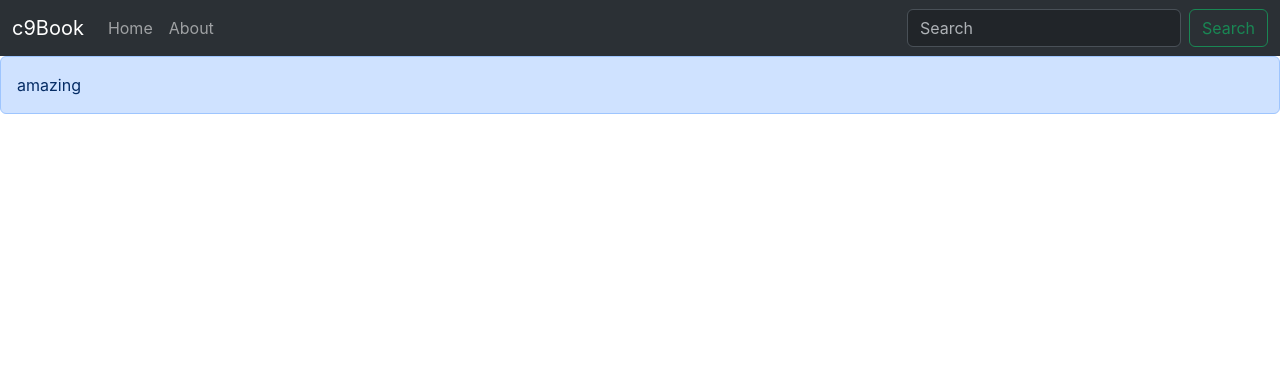
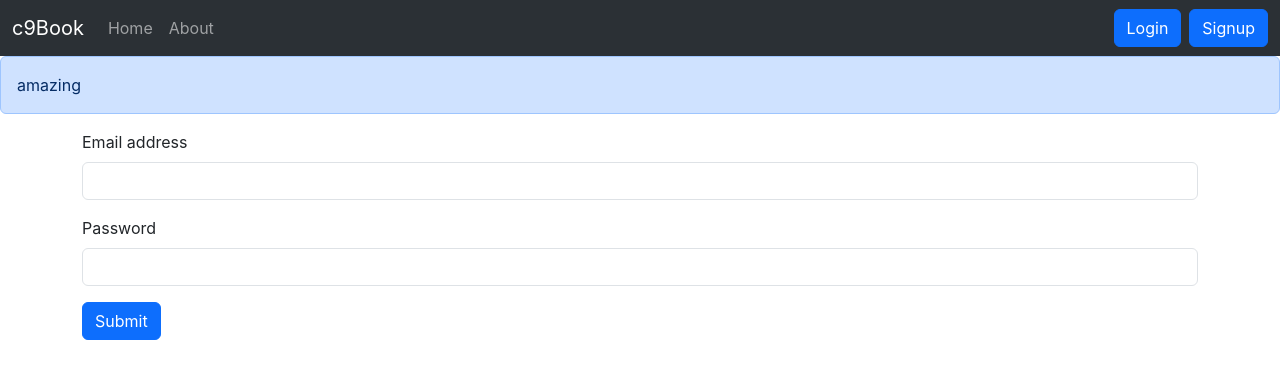
Before and after one commit to c9hariom/react-c9book, a React (Create React App) app: page /login in a window 1280 px wide. Shown: the top 378 px of the page. Built offline with nearby package versions, Linux system fonts and the light colour scheme.

Commit message:
login componenet defined

```diff
--- a/src/App.js
+++ b/src/App.js
@@ -9,6 +9,8 @@ import About from "./component/About";
 import Home from './component/Home';
 import NoteState from './context/notes/NoteState';
 import Alert from './component/Alert';
+import Login from './component/Login';
+import Signup from './component/Signup';
 
 
 function App() {
@@ -22,6 +24,10 @@ function App() {
               <Routes>
                 <Route path="/" element={<Home/>}></Route>
                 <Route path="/about" element={<About/>}></Route>
+                <Route path="/login" element={<Login/>}></Route>
+                <Route path="/signup" element={<Signup/>}></Route>
+
+
               </Routes>
             </div>
         </Router>
--- /dev/null
+++ b/src/component/Login.js
@@ -0,0 +1,47 @@
+import React ,{useState} from 'react'
+
+const Login = () => {
+
+
+    const [cred,setCred] = useState({email:"", password:""})
+
+    const onChange = e => {
+        setCred({ ...cred, [e.target.name]: e.target.value })
+      }
+    const handleSubmit = async (e)=>{
+        e.preventDefault();
+        try {
+            const response = await fetch(`http://localhost:5000/api/auth/login`, {
+                method: 'POST',
+                headers: {
+                    'content-type': 'application/json'
+                },
+                body: JSON.stringify({email:cred.email, password:cred.password})
+              })
+              const data = await response.json()
+              console.log(data)
+        } catch (error) {
+            console.log({error})
+        }
+
+    }
+
+
+  return (
+    <div>
+      <form onSubmit={handleSubmit}>
+  <div className="mb-3">
+    <label htmlFor="exampleInputEmail1" className="form-label">Email address</label>
+    <input type="email" className="form-control" id="exampleInputEmail1" aria-describedby="emailHelp" name="email" onChange={onChange} value={cred.email?cred.email:""}/>
+  </div>
+  <div className="mb-3">
+    <label htmlFor="exampleInputPassword1" className="form-label">Password</label>
+    <input type="password" className="form-control" id="password" name="password" required={true} minLength={5} onChange={onChange} value={cred.password?cred.password:""}/>
+  </div>
+  <button type="submit" className="btn btn-primary" >Submit</button>
+</form>
+    </div>
+  )
+}
+
+export default Login
--- a/src/component/Navbar.js
+++ b/src/component/Navbar.js
@@ -21,24 +21,10 @@ const Navbar = ()=>{
         <li className="nav-item">
           <Link className={`nav-link ${location.pathname==='/about'?'active':''}`} to="/about">About</Link>
         </li>
-        {/* <li className="nav-item dropdown">
-          <Link className="nav-link dropdown-toggle" to="#" role="button" data-bs-toggle="dropdown" aria-expanded="false">
-            Dropdown
-          </Link>
-          <ul className="dropdown-menu">
-            <li><Link className="dropdown-item" to="#">Action</Link></li>
-            <li><Link className="dropdown-item" to="#">Another action</Link></li>
-            <li><hr className="dropdown-divider"/></li>
-            <li><Link className="dropdown-item" to="#">Something else here</Link></li>
-          </ul>
-        </li>
-        <li className="nav-item">
-          <Link className="nav-link disabled" aria-disabled="true">Disabled</Link>
-        </li> */}
       </ul>
-      <form className="d-flex" role="search">
-        <input className="form-control me-2" type="search" placeholder="Search" aria-label="Search"/>
-        <button className="btn btn-outline-success" type="submit">Search</button>
+      <form className="d-flex">
+      <Link className="btn btn-primary mx-2" to="/login">Login</Link>
+      <Link className="btn btn-primary" to="/signup">Signup</Link>
       </form>
     </div>
   </div>
--- /dev/null
+++ b/src/component/Signup.js
@@ -0,0 +1,11 @@
+import React from 'react'
+
+const Signup = () => {
+  return (
+    <div>
+      i am signup
+    </div>
+  )
+}
+
+export default Signup
```
